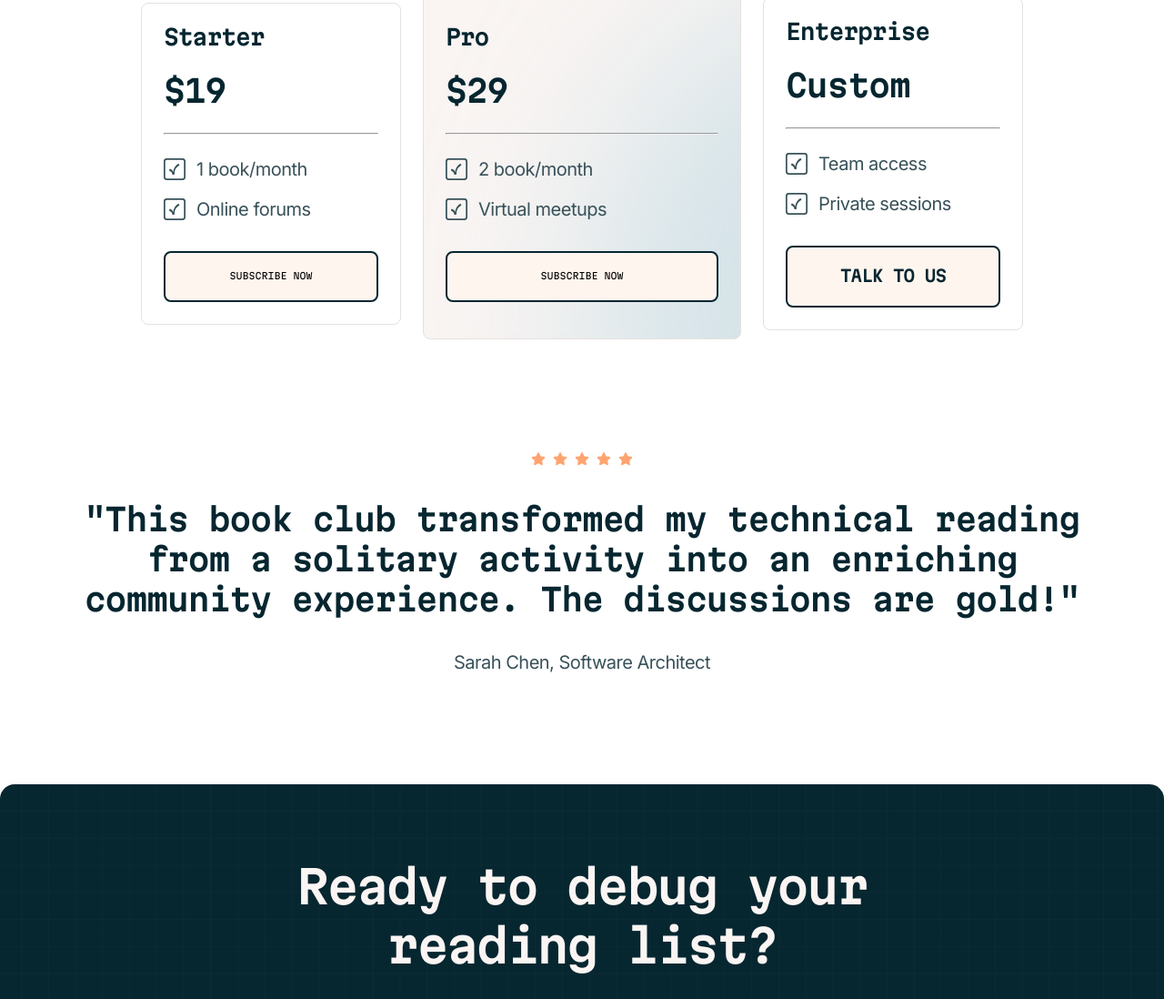
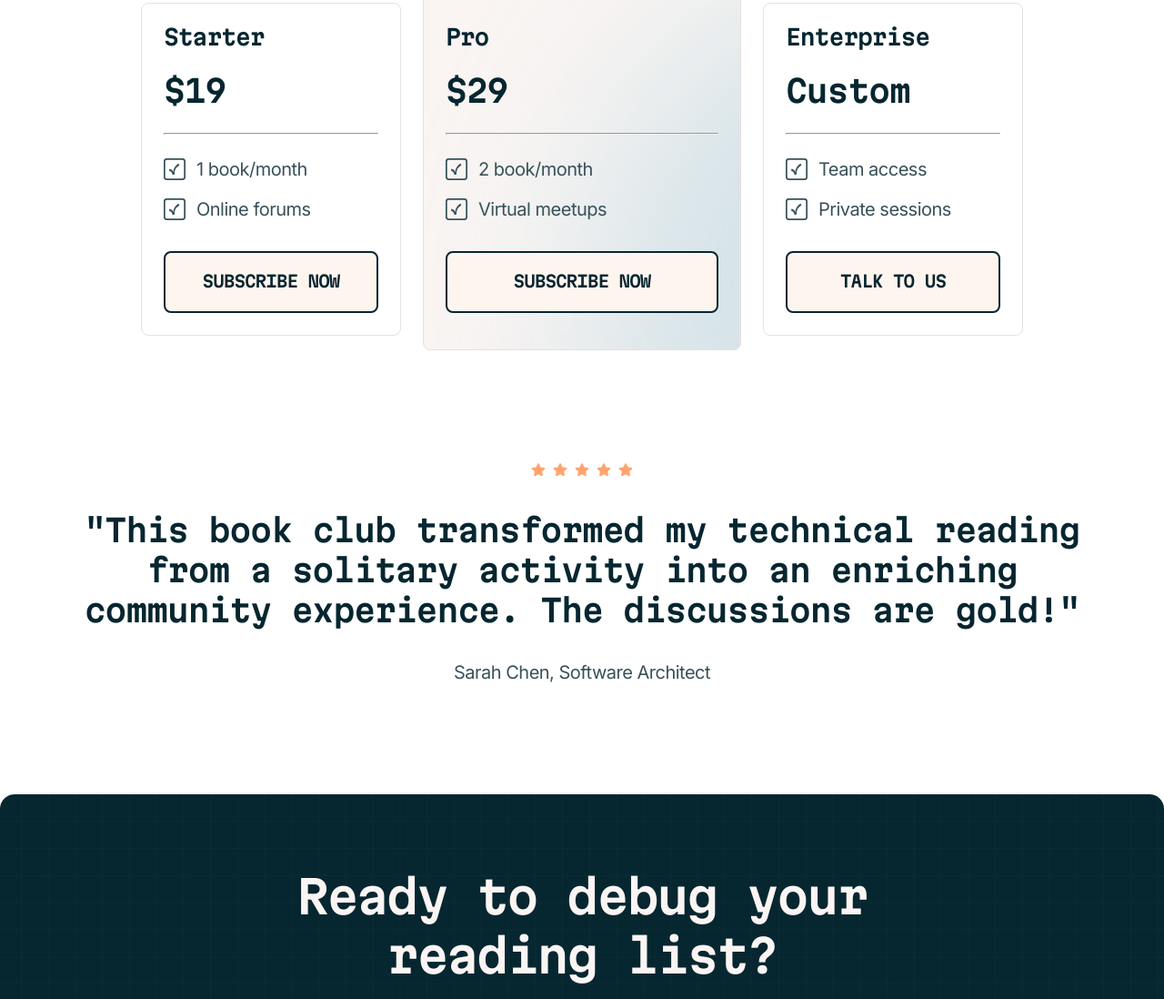
Before and after one commit to Toyirjonov/tech-book-club-landing-page, a plain HTML site: page index.html in a window 1280 px wide. Shown: the part 2937-4035 px from the top of the page at 91% size. Drawn offline with Linux system fonts and the light colour scheme.

Commit message:
complited

```diff
--- a/index.html
+++ b/index.html
@@ -251,7 +251,7 @@
                 </div>
               </div>
               <button class="options__item__button">
-                <span>SUBSCRIBE NOW</span>
+                <span class="options__item__button__title">SUBSCRIBE NOW</span>
               </button>
             </li>
             <li class="options__item">
@@ -281,7 +281,7 @@
                 </div>
               </div>
               <button class="options__item__button">
-                <span>SUBSCRIBE NOW</span>
+                <span class="options__item__button__title">SUBSCRIBE NOW</span>
               </button>
             </li>
             <li class="options__item">
```
